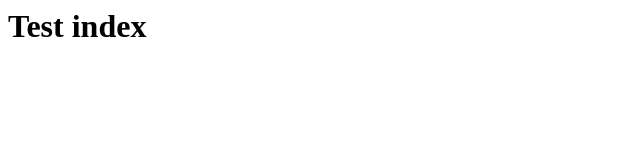
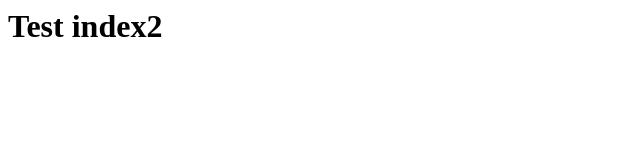
Before and after one commit to zhangys456/test, a plain HTML site: page index.html in a window 1280 px wide. Shown: the full height of the page, 0-640 px from the left. Drawn offline with Linux system fonts and the light colour scheme.

Commit message:
Update index.html

```diff
--- a/index.html
+++ b/index.html
@@ -1 +1 @@
-<h1>Test index</h1>
+<h1>Test index2</h1>
```
